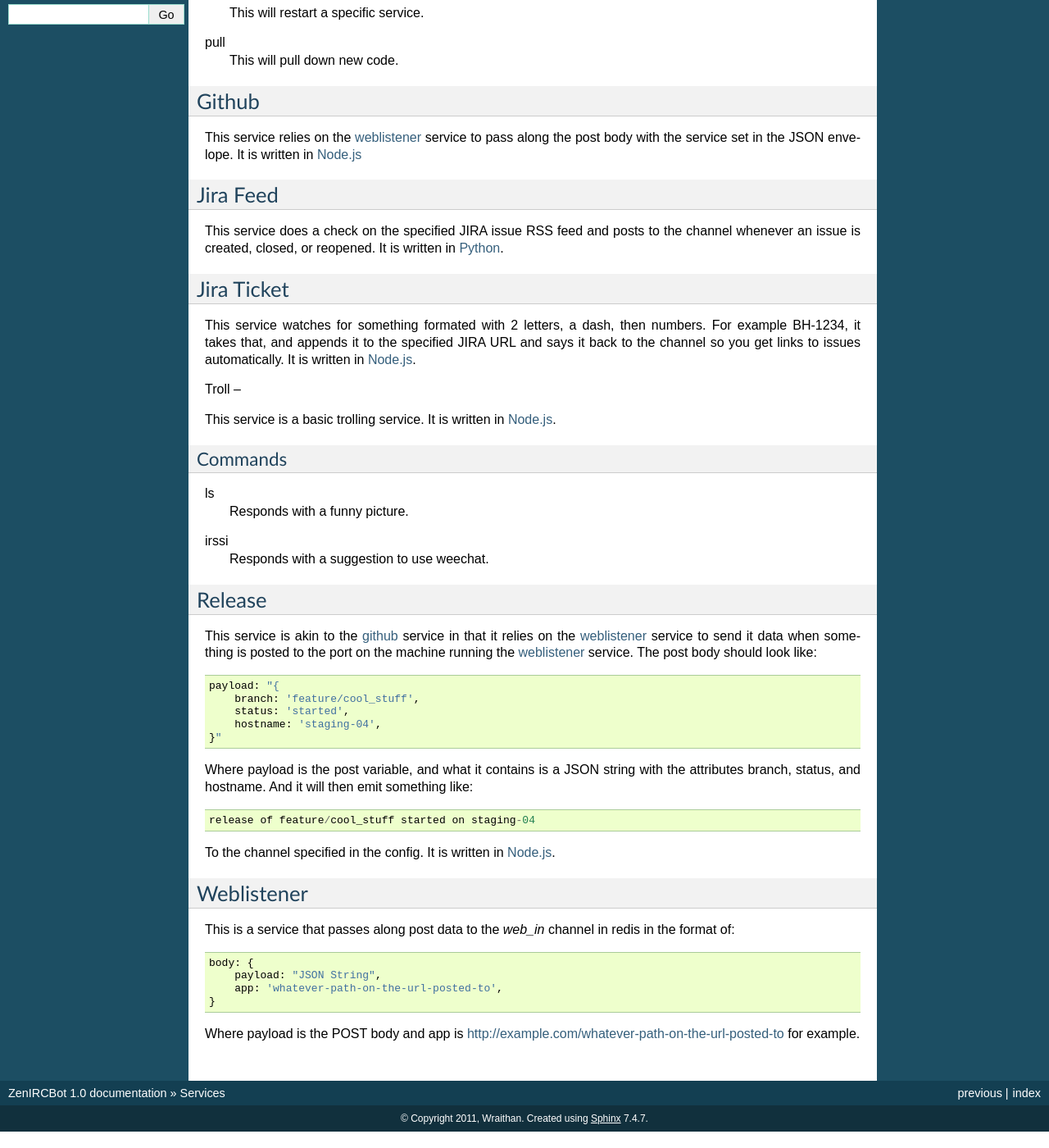
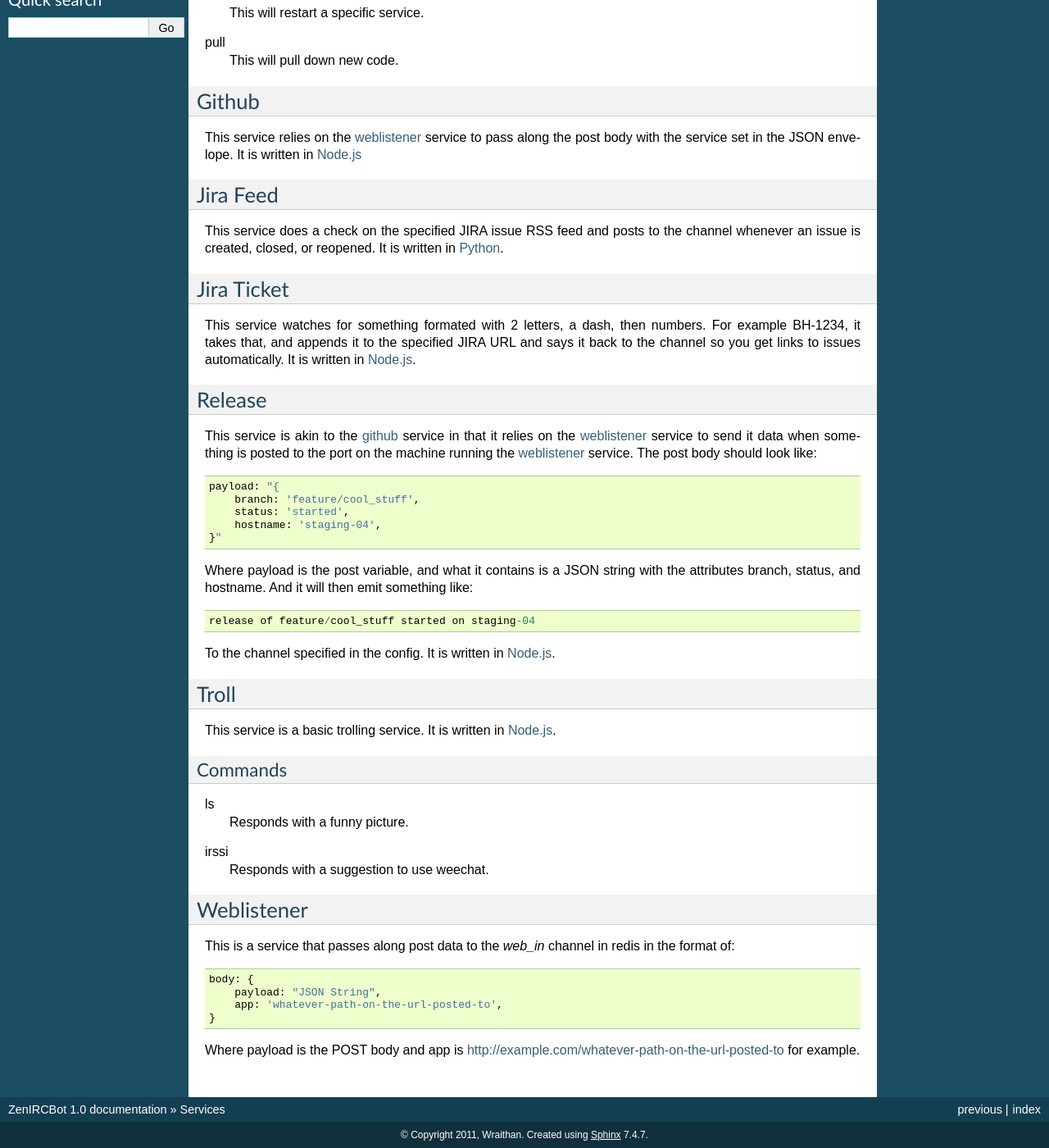
Before and after one commit to zenirc/zenircbot, a Sphinx documentation site: the page built from docs/services.rst, in a window 1280 px wide and 1400 px high, scrolled down 370 px. Shown: the whole window at 82% size. Built offline with Sphinx 7.4.7, drawn with Linux system fonts in a browser that asks for light colours; part of the change alters nothing that is shown.

```diff
--- a/docs/services.rst
+++ b/docs/services.rst
@@ -51,21 +51,6 @@ then numbers. For example BH-1234, it takes that, and appends it to
 the specified JIRA URL and says it back to the channel so you get
 links to issues automatically. It is written in `Node.js`_.
 
-Troll
---
-
-.. _troll:
-
-This service is a basic trolling service. It is written in `Node.js`_.
-
-Commands
-~~~~~~~~
-
-ls
-    Responds with a funny picture.
-irssi
-    Responds with a suggestion to use weechat.
-
 Release
 -------
 
@@ -91,6 +76,21 @@ then emit something like::
 
 To the channel specified in the config. It is written in `Node.js`_.
 
+Troll
+-----
+
+.. _troll:
+
+This service is a basic trolling service. It is written in `Node.js`_.
+
+Commands
+~~~~~~~~
+
+ls
+    Responds with a funny picture.
+irssi
+    Responds with a suggestion to use weechat.
+
 Weblistener
 -----------
 
```
